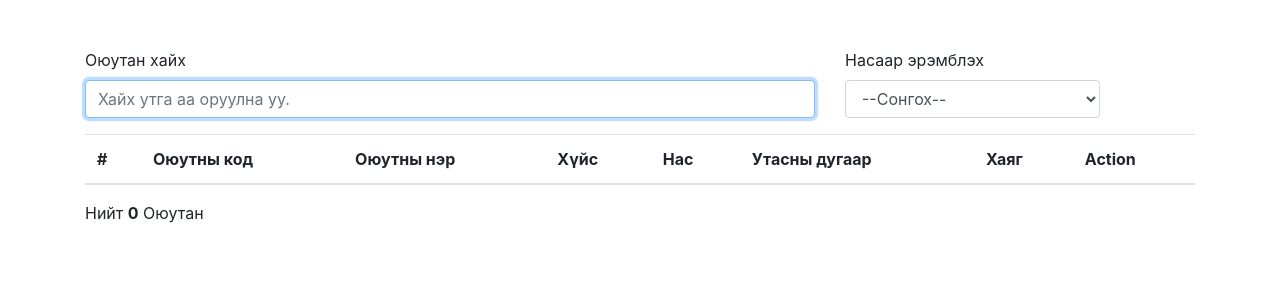
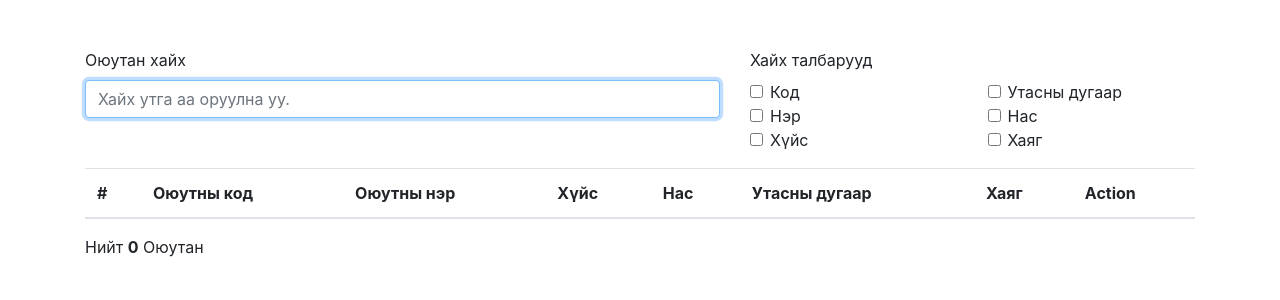
Before and after one commit to tuguldur/F.IT301, a PHP site: page /search.php in a window 1280 px wide. Shown: the part 56-356 px from the top of the page. Run offline with PHP 8.4, Linux system fonts and the light colour scheme; lists and menus that the app fills with data are empty.

Commit message:
list fix

```diff
--- a/search.php
+++ b/search.php
@@ -32,18 +32,55 @@
       </nav>
       <div class="container mt-5">
       <form method="GET" class="row">
-   <div class="form-group col-md-8">
+   <div class="form-group col-md-7">
 
          <label for="search-input">Оюутан хайх</label>
          <input type="search" class="form-control" id="search-input" aria-describedby="search-tip" placeholder="Хайх утга аа оруулна уу." autofocus="true" name="q">
    </div>
-   <div class="form-group col-md-3">
-   <label for="search-input">Насаар эрэмблэх</label>
-      <select class="form-control" name="age">
-         <option value="false">--Сонгох--</option>
-         <option value="asc">Өсөхөөр</option>
-         <option value="desc">Буурхаар</option>
-      </select>
+   <div class="form-group col-md-5">
+   <label>Хайх талбарууд</label>
+     <div class="row">
+      <div class="col">
+      <div class="form-check">
+        <input class="form-check-input" type="checkbox" id="st_code_check" name="search_code">
+        <label class="form-check-label" for="st_code_check">
+          Код
+        </label>
+      </div>
+      <div class="form-check">
+        <input class="form-check-input" type="checkbox" id="st_name_check" name="search_name">
+        <label class="form-check-label" for="st_name_check">
+          Нэр
+        </label>
+      </div>
+      <div class="form-check">
+        <input class="form-check-input" type="checkbox" id="st_gender_check" name="search_gender">
+        <label class="form-check-label" for="st_gender_check">
+          Хүйс
+        </label>
+      </div>
+      </div>
+      <div class="col">
+      <div class="form-check">
+        <input class="form-check-input" type="checkbox" id="st_phone_number_check" name="search_phone">
+        <label class="form-check-label" for="st_phone_number_check">
+          Утасны дугаар
+        </label>
+      </div>
+      <div class="form-check">
+        <input class="form-check-input" type="checkbox" id="st_nas_check" name="search_age">
+        <label class="form-check-label" for="st_nas_check">
+          Нас
+        </label>
+      </div>
+      <div class="form-check">
+        <input class="form-check-input" type="checkbox" id="st_address_check" name="search_address">
+        <label class="form-check-label" for="st_address_check">
+          Хаяг
+        </label>
+      </div>
+      </div>
+     </div>
    </div>
 </form>
 <table class="table">
```
Also changed, not shown: list.php (+7 -1 lines).
